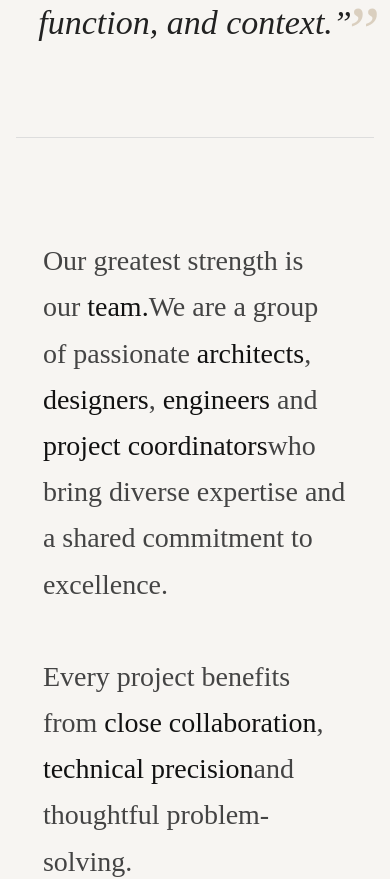
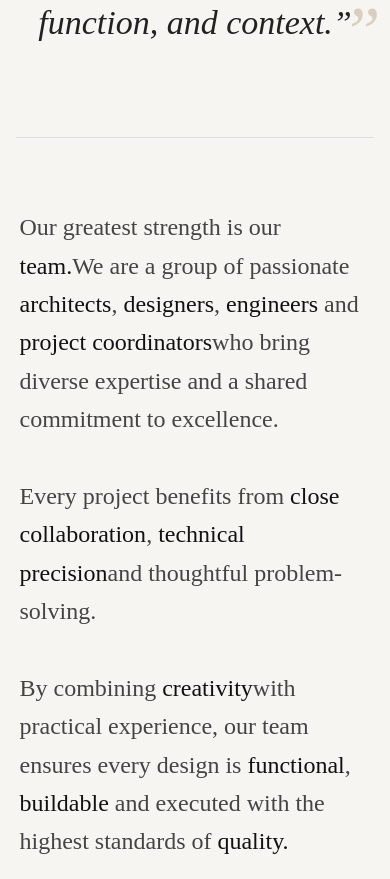
Before and after one commit to ssk607/atharva-arch-portfolio, a Next.js app: page /strength in a window 390 px wide. Shown: the part 1960-2839 px from the top of the page. Built offline with nearby package versions, Linux system fonts and the light colour scheme.

Commit message:
Added css for mobile website version

```diff
--- a/app/globals.css
+++ b/app/globals.css
@@ -3544,3 +3544,30 @@ CATEGORY PAGE
     opacity: .35;
 
 }
+
+/* ========================================
+   MOBILE RESPONSIVE
+======================================== */
+
+@media (max-width: 768px) {
+
+    body {
+        overflow-x: hidden;
+    }
+
+    .strength-section {
+        display: block;
+        width: 90%;
+        padding: 70px 0;
+    }
+
+    .strength-right {
+        width: 100%;
+    }
+
+    .strength-right p {
+        font-size: 24px;
+        line-height: 1.6;
+    }
+
+}
```
